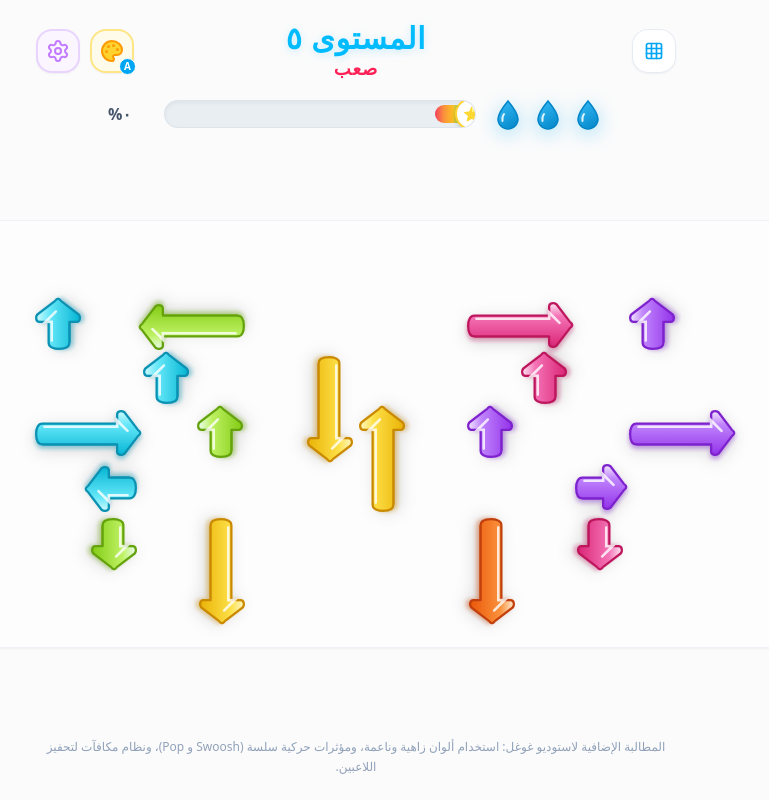
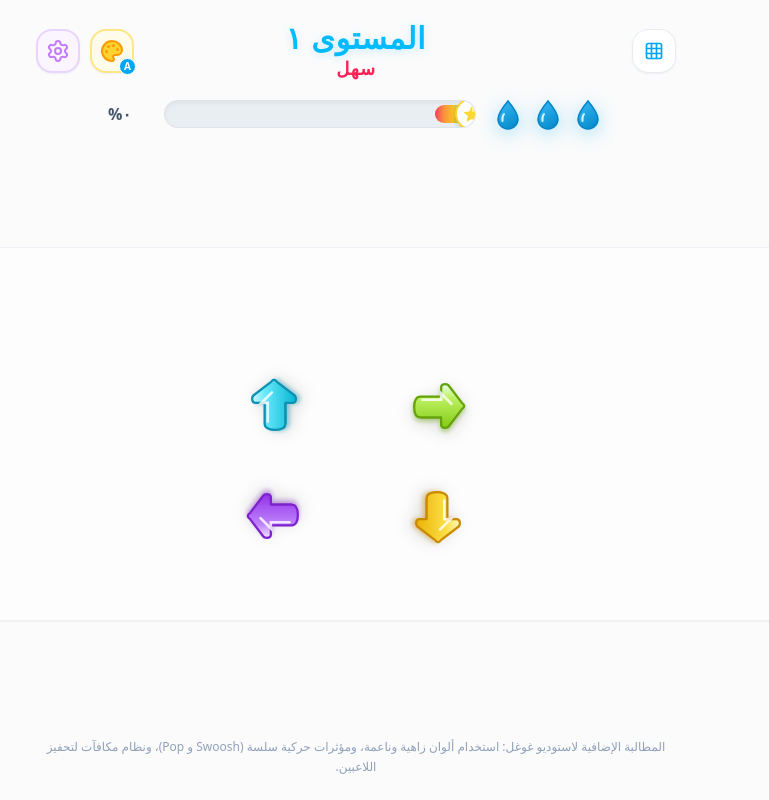
Before and after one commit to basim52/-Maze-of-arrow-, a React (Vite) app: page / in a window 1280 px wide. Shown: the whole page, without its empty margins (284-1053 px from the left). Built offline with nearby package versions, Linux system fonts and the light colour scheme.

Commit message:
feat: implement persistent state from localStorage
Initialize game state using persisted values from localStorage with fallbacks, ensuring players resume from their actual progress instead of a hardcoded level.

```diff
--- a/src/App.tsx
+++ b/src/App.tsx
@@ -13,16 +13,116 @@ import { Sparkles, HelpCircle, RefreshCw } from 'lucide-react';
 const LOCAL_STORAGE_KEY = 'arrow_escape_game_data_v1';
 
 export default function App() {
-  // Game persistent state
-  const [currentLevelId, setCurrentLevelId] = useState<number>(5); // Start on Level 5 as in user request & screenshot!
-  const [unlockedLevel, setUnlockedLevel] = useState<number>(5);
-  const [starsPerLevel, setStarsPerLevel] = useState<Record<number, number>>({ 1: 3, 2: 3, 3: 3, 4: 2 });
-  const [coins, setCoins] = useState<number>(45);
+  // Game persistent state - initialized directly from localStorage with fallback to level 1
+  const [currentLevelId, setCurrentLevelId] = useState<number>(() => {
+    try {
+      const saved = localStorage.getItem(LOCAL_STORAGE_KEY);
+      if (saved) {
+        const parsed = JSON.parse(saved);
+        if (typeof parsed.currentLevelId === 'number' && parsed.currentLevelId >= 1) {
+          return parsed.currentLevelId;
+        }
+      }
+    } catch (e) {
+      console.error(e);
+    }
+    return 1;
+  });
+
+  const [unlockedLevel, setUnlockedLevel] = useState<number>(() => {
+    try {
+      const saved = localStorage.getItem(LOCAL_STORAGE_KEY);
+      if (saved) {
+        const parsed = JSON.parse(saved);
+        if (typeof parsed.unlockedLevel === 'number' && parsed.unlockedLevel >= 1) {
+          return parsed.unlockedLevel;
+        }
+      }
+    } catch (e) {
+      console.error(e);
+    }
+    return 1;
+  });
+
+  const [starsPerLevel, setStarsPerLevel] = useState<Record<number, number>>(() => {
+    try {
+      const saved = localStorage.getItem(LOCAL_STORAGE_KEY);
+      if (saved) {
+        const parsed = JSON.parse(saved);
+        if (parsed.starsPerLevel && typeof parsed.starsPerLevel === 'object') {
+          return parsed.starsPerLevel;
+        }
+      }
+    } catch (e) {
+      console.error(e);
+    }
+    return {};
+  });
+
+  const [coins, setCoins] = useState<number>(() => {
+    try {
+      const saved = localStorage.getItem(LOCAL_STORAGE_KEY);
+      if (saved) {
+        const parsed = JSON.parse(saved);
+        if (typeof parsed.coins === 'number') {
+          return parsed.coins;
+        }
+      }
+    } catch (e) {
+      console.error(e);
+    }
+    return 0;
+  });
+
   const [drops, setDrops] = useState<number>(3);
-  const [soundEnabled, setSoundEnabled] = useState<boolean>(true);
-  const [language, setLanguage] = useState<'ar' | 'en'>('ar');
-  const [selectedSkin, setSelectedSkin] = useState<ThemeSkin>('jelly');
-  const [unlockedSkins, setUnlockedSkins] = useState<ThemeSkin[]>(['jelly']);
+
+  const [soundEnabled, setSoundEnabled] = useState<boolean>(() => {
+    try {
+      const saved = localStorage.getItem(LOCAL_STORAGE_KEY);
+      if (saved) {
+        const parsed = JSON.parse(saved);
+        if (typeof parsed.soundEnabled === 'boolean') {
+          return parsed.soundEnabled;
+        }
+      }
+    } catch (e) {}
+    return true;
+  });
+
+  const [language, setLanguage] = useState<'ar' | 'en'>(() => {
+    try {
+      const saved = localStorage.getItem(LOCAL_STORAGE_KEY);
+      if (saved) {
+        const parsed = JSON.parse(saved);
+        if (parsed.language === 'ar' || parsed.language === 'en') {
+          return parsed.language;
+        }
+      }
+    } catch (e) {}
+    return 'ar';
+  });
+
+  const [selectedSkin, setSelectedSkin] = useState<ThemeSkin>(() => {
+    try {
+      const saved = localStorage.getItem(LOCAL_STORAGE_KEY);
+      if (saved) {
+        const parsed = JSON.parse(saved);
+        if (parsed.selectedSkin) return parsed.selectedSkin;
+      }
+    } catch (e) {}
+    return 'jelly';
+  });
+
+  const [unlockedSkins, setUnlockedSkins] = useState<ThemeSkin[]>(() => {
+    try {
+      const saved = localStorage.getItem(LOCAL_STORAGE_KEY);
+      if (saved) {
+        const parsed = JSON.parse(saved);
+        if (Array.isArray(parsed.unlockedSkins)) return parsed.unlockedSkins;
+      }
+    } catch (e) {}
+    return ['jelly'];
+  });
 
   // Modals state
   const [showVictoryModal, setShowVictoryModal] = useState<boolean>(false);
@@ -30,34 +130,16 @@ export default function App() {
   const [showSettingsModal, setShowSettingsModal] = useState<boolean>(false);
   const [showShopModal, setShowShopModal] = useState<boolean>(false);
 
-  // Active Level State
-  const [activeLevel, setActiveLevel] = useState<Level>(() => getLevel(5));
+  // Active Level State initialized lazily from currentLevelId
+  const [activeLevel, setActiveLevel] = useState<Level>(() => getLevel(currentLevelId));
   const [arrows, setArrows] = useState<Arrow[]>([]);
   const [escapedCount, setEscapedCount] = useState<number>(0);
   const [toastMessage, setToastMessage] = useState<string | null>(null);
 
-  // Load saved state on mount
+  // Configure sound manager on mount
   useEffect(() => {
-    try {
-      const saved = localStorage.getItem(LOCAL_STORAGE_KEY);
-      if (saved) {
-        const parsed = JSON.parse(saved);
-        if (parsed.currentLevelId) setCurrentLevelId(parsed.currentLevelId);
-        if (parsed.unlockedLevel) setUnlockedLevel(parsed.unlockedLevel);
-        if (parsed.starsPerLevel) setStarsPerLevel(parsed.starsPerLevel);
-        if (typeof parsed.coins === 'number') setCoins(parsed.coins);
-        if (typeof parsed.soundEnabled === 'boolean') {
-          setSoundEnabled(parsed.soundEnabled);
-          soundManager.setEnabled(parsed.soundEnabled);
-        }
-        if (parsed.language) setLanguage(parsed.language);
-        if (parsed.selectedSkin) setSelectedSkin(parsed.selectedSkin);
-        if (parsed.unlockedSkins) setUnlockedSkins(parsed.unlockedSkins);
-      }
-    } catch (e) {
-      console.error(e);
-    }
-  }, []);
+    soundManager.setEnabled(soundEnabled);
+  }, [soundEnabled]);
 
   // Save state to localStorage
   useEffect(() => {
```
